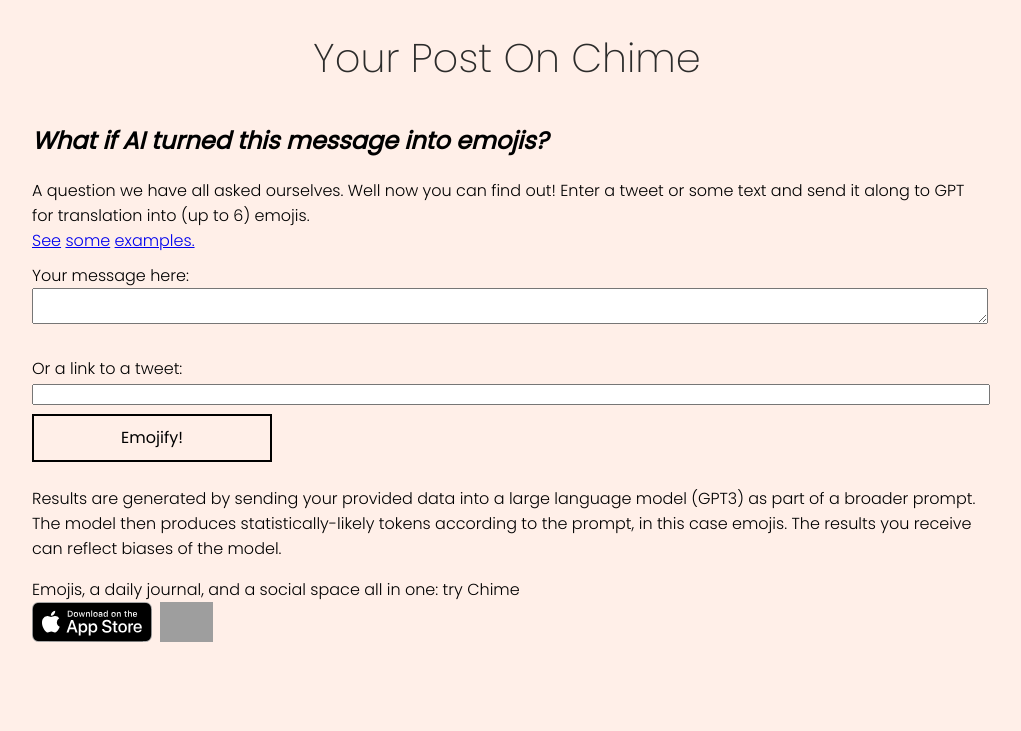
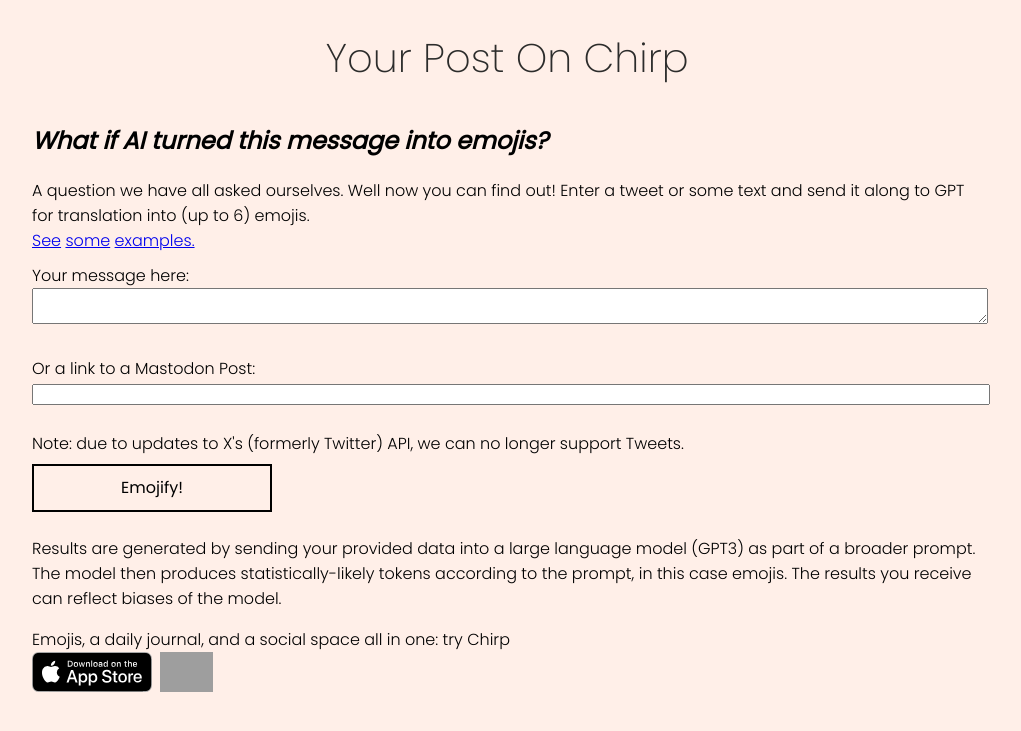
Before and after one commit to Shmaltalk/YourPostOnChime, a Flask app: page / in a window 1280 px wide. Shown: the top 731 px of the page, without its empty margins (133-1154 px from the left). Run offline with Flask 2, Linux system fonts and the light colour scheme; grey boxes are pictures that could not be loaded.

Commit message:
pull posts from mastodon instead of twitter; fix line breaks for text-only inputs; update to gpt-3.5-turbo; add favicon; change name to chirp; update to latest openai api

```diff
--- a/requirements.txt
+++ b/requirements.txt
@@ -9,7 +9,7 @@ itsdangerous==2.1.2
 Jinja2==3.1.2
 MarkupSafe==2.1.1
 numpy==1.23.5
-openai==0.25.0
+openai==1.23.6
 openpyxl==3.0.10
 pandas==1.5.2
 pandas-stubs==1.5.2.221124
@@ -25,3 +25,5 @@ urllib3==1.26.13
 Werkzeug==2.2.2
 zipp==3.11.0
 waitress==2.1
+# azure-cognitiveservices-vision-computervision==0.9.0
+# Pillow==9.3.0
--- a/server.py
+++ b/server.py
@@ -1,6 +1,6 @@
 import os
 from flask import Flask, render_template, request, redirect, url_for
-from get_tweet_data import get_tweet_data, get_tweet_embed
+from get_toot_data import get_toot_data, get_toot_embed
 from send_to_chatGPT import get_response
 
 app = Flask(__name__)
@@ -13,7 +13,7 @@ def index():
 def emoji_result():
 
   # arguments
-  tweet_link = request.args.get('tweet_link')
+  toot_link = request.args.get('toot_link')
   message_text = request.args.get('message_text')
   emoji_string = request.args.get('emoji_string')
   media_descrip = request.args.get('media_descrip')
@@ -21,59 +21,67 @@ def emoji_result():
   if (not media_descrip):
     media_descrip = ""
 
-  if(tweet_link):
-    print("tweet")
-    return tweet_case(tweet_link, emoji_string, media_descrip)
+  if(toot_link):
+    print("toot")
+    return toot_case(toot_link, emoji_string, media_descrip)
   elif(message_text):
     return text_case(message_text, emoji_string, media_descrip)
   else:
-    return "Please provide either a tweet or some text to emojify"
+    return "Please provide either a toot or some text to emojify"
 
-# when user inputs tweet
-def tweet_case(tweet_link, emoji_string, media_descrip):
+# when user inputs toot
+def toot_case(toot_link, emoji_string, media_descrip):
 
-  # get just tweet id
-  tweet_id = tweet_link.split("/")[-1] # gets just the id and params
-  tweet_id = tweet_id.split("?")[0] # removes params
+  # get toot server
+  toot_server=toot_link.split("/")[-3]
 
-  # get json of tweet data from twitter API
+  # get just toot id
+  toot_id = toot_link.split("/")[-1] # gets just the id and params
+  toot_id = toot_id.split("?")[0] # removes params
+
+  print("toot id:", toot_id)
+
+  # get json of toot data from twitter API
   try:
-    tweet_data = get_tweet_data(tweet_id)
-  except:
-    return "Please provide a valid tweet (or link to tweet)"
+    toot_data = get_toot_data(toot_server, toot_id)
+  except Exception as e:
+    print(e)
+    return "Please provide a valid toot (or link to toot)"
 
 
-  tweet_text = tweet_data["data"][0]["text"]
+  toot_text = toot_data["content"]
+  toot_media=toot_data["media_attachments"]
 
   # create media description from alt text
   try:
-    for img in tweet_data["includes"]["media"]:
-      media_descrip += img["alt_text"] + " "
+    if toot_media and not media_descrip:
+      for img in toot_media:
+        media_descrip += img["description"] + " "
   except:
     print("error in alt-text")
 
-  # # generate a media description if we need one
-  # if ((media_descrip) and tweet_data["includes"]["media"][0]["url"]):
-  #   media_descrip = get_img_descrip(tweet_data["includes"]["media"][0]["url"])
+  # generate a media description if we need one
+  # if ((media_descrip) and toot_data["includes"]["media"][0]["url"]):
+  #   media_descrip = get_img_descrip(toot_data["includes"]["media"][0]["url"])
   #   return media_descrip
 
   if (emoji_string):
-    tweet_embed = get_tweet_embed(tweet_link)
-    return render_template('EmojiOutput.html', tweet_link=tweet_link, tweet_text=tweet_text, media_descrip=media_descrip, emoji_string=emoji_string, tweet_embed=tweet_embed, disable_edit=True)
+    toot_embed = get_toot_embed(toot_link)
+    return render_template('EmojiOutput.html', toot_link=toot_link, toot_text=toot_text, media_descrip=media_descrip, emoji_string=emoji_string, toot_embed=toot_embed, disable_edit=True)
 
   else:
-    GPT_output = get_response(tweet_text, media_descrip)["choices"][0]["text"]
-    return redirect(url_for('emoji_result')+"?tweet_link={}&emoji_string={}&media_descrip={}".format(tweet_link, GPT_output, media_descrip))
+    GPT_output = get_response(toot_text, media_descrip)
+    return redirect(url_for('emoji_result')+"?toot_link={}&emoji_string={}&media_descrip={}".format(toot_link, GPT_output, media_descrip))
 
-# when the user inputs text and no tweet link
+# when the user inputs text and no toot link
 def text_case(message_text, emoji_string, media_descrip):
   # return message text in quotes
-  tweet_embed = "\"{}\"".format(message_text)
+  toot_embed = '<div class="text-embed">"{}"</div>'.format(message_text)
 
   if (emoji_string):
-    return render_template('EmojiOutput.html', message_text=message_text, media_descrip=media_descrip, emoji_string=emoji_string, tweet_embed=tweet_embed, disable_edit=False)
+    return render_template('EmojiOutput.html', message_text=message_text, media_descrip=media_descrip, emoji_string=emoji_string, toot_embed=toot_embed, disable_edit=False)
   else:
-    GPT_output = get_response(message_text, media_descrip=media_descrip)["choices"][0]["text"]
+    GPT_output = get_response(message_text, media_descrip=media_descrip)
     return redirect(url_for('emoji_result')+"?message_text={}&emoji_string={}&media_descrip={}".format(message_text, GPT_output, media_descrip))
 
 
--- a/static/styles/styles.css
+++ b/static/styles/styles.css
@@ -53,18 +53,18 @@ body {
 
 
 /* Unique styles */
-.get-tweet {
+.get-post {
   margin-top: 10px;
 }
 
-.tweet-imgs {
+.toot-imgs {
   display: flex;
   flex-wrap: wrap;
   justify-content: space-between;
   row-gap: 10px;
 }
 
-.tweet-media {
+.toot-media {
   width: 45%;
 }
 
@@ -102,13 +102,24 @@ textarea {
   justify-content: space-between;
 }
 
-.tweet {
-  width: 50%;
+.toot {
+  width: 45%;
+}
+
+.text-embed {
+  border: solid #bfbfbf;
+  color: white;
+  background: #313543;
+  min-height: 150px;
+  padding: 1em 1.5em;
+  text-align: left;
+  white-space: pre-line;
 }
 
 #message-text {
-  font-size: 2.5em;
+  font-size: 2em;
   font-weight: 200;
+  display: flex;
 }
 
 #emojis {
@@ -132,12 +143,12 @@ textarea {
 
 
 
-@media (max-width: 600px) {
+@media (max-width: 1000px) {
   .output-post {
     flex-direction: column-reverse;
   }
 
-  .tweet {
+  .toot {
     width: 100%;
   }
 
--- a/templates/index.html
+++ b/templates/index.html
@@ -4,11 +4,11 @@
     <link rel="stylesheet" href="../static/styles/styles.css" />
     <link rel="stylesheet" href="https://fonts.googleapis.com/css2?family=Poppins:wght@100;200;300;400&display=swap" />
     <link rel="stylesheet" href="https://fonts.googleapis.com/css2?family=Lato:wght@100;200;300;400&display=swap" />
-    <link rel='icon' href='favicon.png' type='image/x-icon'/>
+    <link rel='icon' href='static/images/favicon.png' type='image/x-icon'/>
     <meta charset="utf-8"/>
     <meta name="author" content="Talie Massachi">
     <meta name="viewport" content="width=device-width, initial-scale=1.0">
-    <title>YourPostOnChime</title>
+    <title>YourPostOnChirp</title>
   </head>
 
   <!-- Google tag (gtag.js) -->
@@ -27,7 +27,7 @@
       <div class="content">
         <header class="page-heading">
           <h1 class="title">
-            <a href="/">Your Post On Chime</a>
+            <a href="/">Your Post On Chirp</a>
           </h1>
         </header>
 
@@ -38,19 +38,21 @@
         </div>
 
         <div>
-          <a href="https://chime.talie.town/emoji_result?tweet_link=https://twitter.com/talietown/status/1625149491421626373?s=20&emoji_string=%20%F0%9F%98%8A%20%F0%9F%8D%8E%F0%9F%A5%9E%F0%9F%94%A5&media_descrip=A%20very%20fluffy%20German%20pancake%20with%20baked-in%20apple%20slices,%20sitting%20in%20a%2012%20inch%20skillet%20on%20a%20stove.%20A%20very%20fluffy%20German%20pancake%20with%20baked-in%20apple%20slices,%20sitting%20in%20a%2012%20inch%20skillet%20on%20a%20stove.%20A%20very%20fluffy%20German%20pancake%20with%20baked-in%20apple%20slices,%20sitting%20in%20a%2012%20inch%20skillet%20on%20a%20stove.%20A%20very%20fluffy%20German%20pancake%20with%20baked-in%20apple%20slices,%20sitting%20in%20a%2012%20inch%20skillet%20on%20a%20stove.%20A%20very%20fluffy%20German%20pancake%20with%20baked-in%20apple%20slices,%20sitting%20in%20a%2012%20inch%20skillet%20on%20a%20stove.%20A%20very%20fluffy%20German%20pancake%20with%20baked-in%20apple%20slices,%20sitting%20in%20a%2012%20inch%20skillet%20on%20a%20stove.%20A%20very%20fluffy%20German%20pancake%20with%20baked-in%20apple%20slices,%20sitting%20in%20a%2012%20inch%20skillet%20on%20a%20stove.%20">See</a>
-          <a href="https://chime.talie.town/emoji_result?tweet_link=https://twitter.com/RyanMarcus/status/1578994210711404545?s=20&t=vI71ZdINNgxoqPMjel_Ajg&emoji_string=%0A%20%20%F0%9F%99%82%20%F0%9F%93%88%F0%9F%A4%96%F0%9F%92%BB%F0%9F%92%AD">some</a>
-          <a href="https://chime.talie.town/emoji_result?message_text=I%20can%20buy%20myself%20flowers%0D%0AWrite%20my%20name%20in%20the%20sand%0D%0ATalk%20to%20myself%20for%20hours%0D%0ASay%20things%20you%20don%27t%20understand%0D%0AI%20can%20take%20myself%20dancing%0D%0AAnd%20I%20can%20hold%20my%20own%20hand%0D%0AYeah,%20I%20can%20love%20me%20better%20than%20you%20can&emoji_string=%20%F0%9F%98%8A%20%F0%9F%92%90%E2%9C%8D%EF%B8%8F%F0%9F%92%83%F0%9F%91%A9%E2%80%8D&media_descrip=">examples.</a>
+          <a href="https://chime.talie.town/emoji_result?toot_link=https://mastodon.social/@neilhimself/109294849537285539&emoji_string=😄🟢💫🔮&media_descrip=">See</a>
+          <a href="https://chime.talie.town/emoji_result?toot_link=https://discuss.systems/@ryanmarcus/111960179263529720&emoji_string=😂 ⛔%EF%B8%8F🏠🐦🐦🐦&media_descrip=Four birds sitting in and on a bird feeder that is far too small for all four birds.%20">some</a>
+          <a href="https://chime.talie.town/emoji_result?message_text=I can buy myself flowers%0D%0AWrite my name in the sand%0D%0ATalk to myself for hours%0D%0ASay things you don't understand%0D%0AI can take myself dancing%0D%0AAnd I can hold my own hand%0D%0AYeah, I can love me better than you can&emoji_string=😊💐💬💃🤝❤%EF%B8%8F&media_descrip=">examples.</a>
         </div>
 
-        <div class="get-tweet">
+        <div class="get-post">
           <form action="/emoji_result" method="get">
             <label for="message_text">Your message here:</label><br>
             <textarea name="message_text" maxlength="300"></textarea> <br>
             <br>
-            <label for="tweet_link">Or a link to a tweet:</label><br>
-            <input type="text" id="tweet_link" name="tweet_link" value={{tweet_link}}><br>
-
+            <label for="mastodon_link">Or a link to a Mastodon Post:</label><br>
+            <input type="text" id="toot_link" name="toot_link" value={{toot_link}}><br>
+            <br>
+            <span>Note: due to updates to X's (formerly Twitter) API, we can no longer support Tweets.</span>
+            <br>
             <div class="button_container">
               <input class="button_t" type="submit" value="Emojify!">
             </div>
@@ -68,7 +70,7 @@
 
 
         <div class="bottom-bar">
-          Emojis, a daily journal, and a social space all in one: try Chime
+          Emojis, a daily journal, and a social space all in one: try Chirp
           <div class="chime-links">
             <a class="download" href='https://apps.apple.com/us/app/chime-social-mood-tracker/id1556182825'><img alt='Get it on the App Store' src='../static/images/app_store.svg'/></a>
             <a class="download" href='https://play.google.com/store/apps/details?id=com.brown.chime&pcampaignid=pcampaignidMKT-Other-global-all-co-prtnr-py-PartBadge-Mar2515-1'><img alt='Get it on Google Play' src='../static/images/google_play.svg'/></a>
```
Also changed, not shown: get_img_descrip.py (+25 -0 lines), get_toot_data.py (added, +45 -0 lines), get_tweet_data.py (deleted, +0 -56 lines), send_to_chatGPT.py (+16 -11 lines), templates/EmojiOutput.html (+12 -11 lines), README.md, static/images/favicon.png (added).
